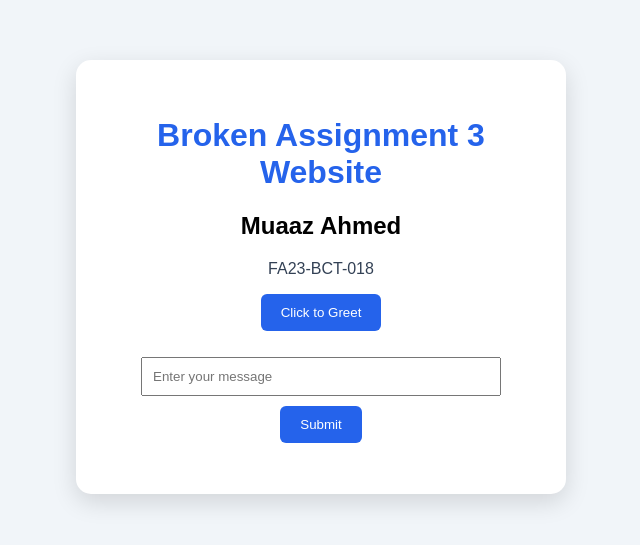
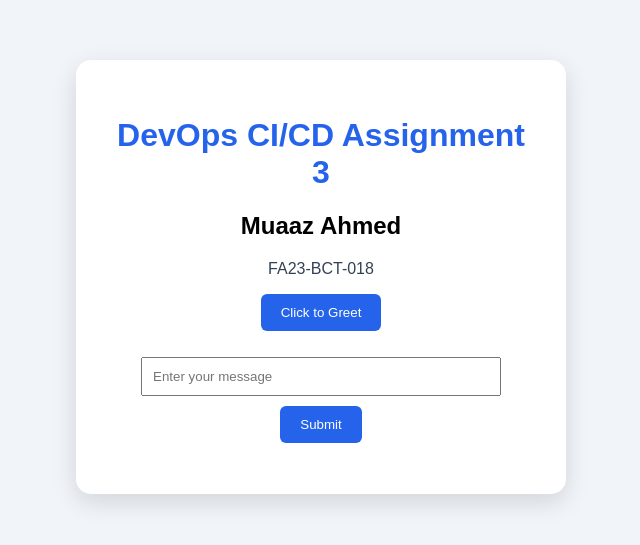
Before and after one commit to virzex/cied-assignment-FA23-BCT-018, a plain HTML site: page index.html in a window 1280 px wide. Shown: the part 123-668 px from the top of the page, without its empty margins (319-959 px from the left). Drawn offline with Linux system fonts and the light colour scheme.

Commit message:
Restore heading and pass quality gate

```diff
--- a/index.html
+++ b/index.html
@@ -41,7 +41,7 @@
 </head>
 <body>
   <div class="card">
-    <h1 id="heading">Broken Assignment 3 Website</h1>
+    <h1 id="heading">DevOps CI/CD Assignment 3</h1>
     <h2 id="student">Muaaz Ahmed</h2>
     <p id="roll">FA23-BCT-018</p>
 
```
